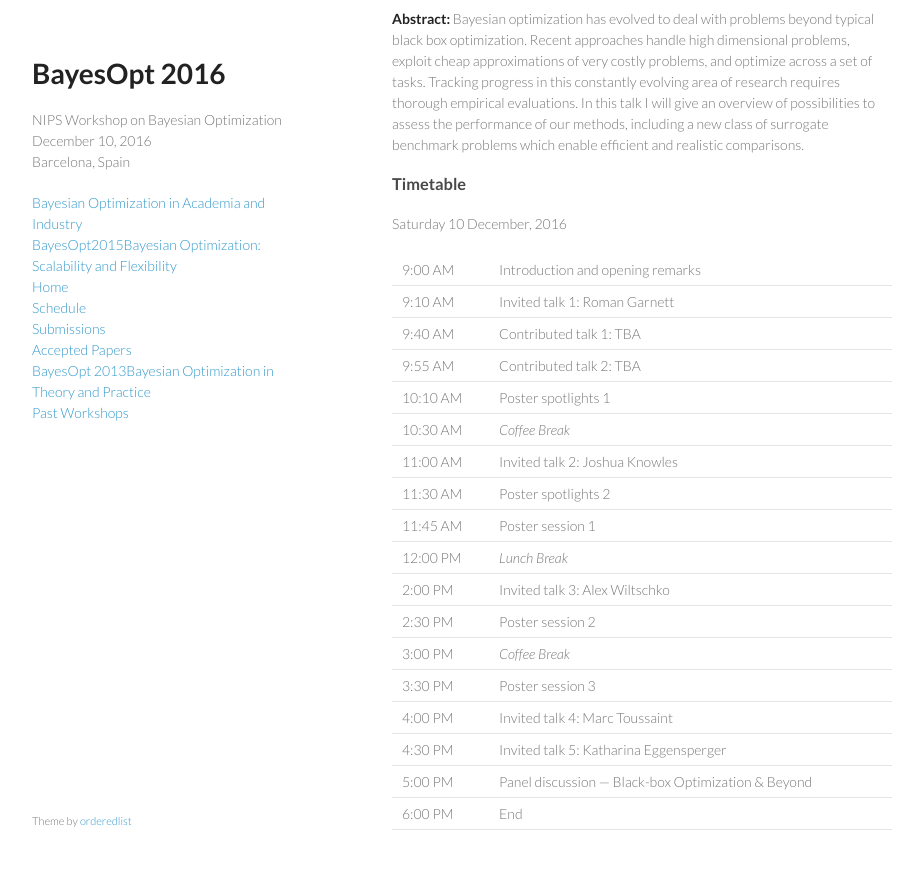
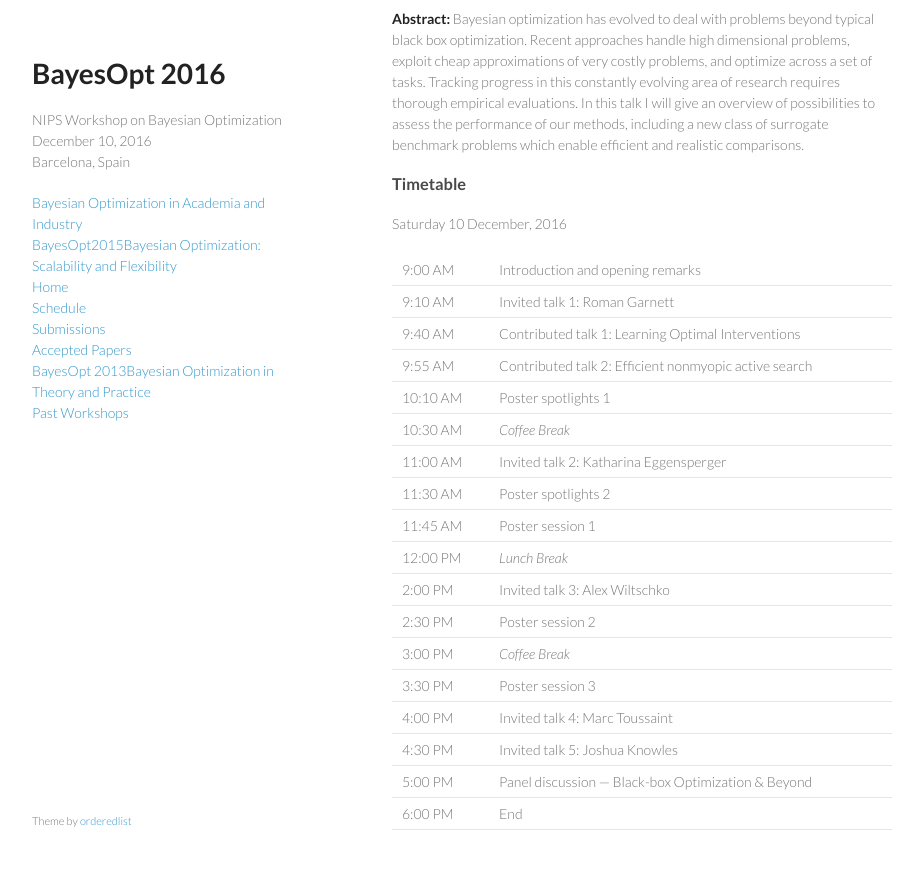
Before and after one commit to bayesopt/bayesopt.github.io, a Jekyll site: the page built from schedule.md, in a window 1280 px wide and 900 px high, scrolled down 1295 px. Shown: the top 869 px of the window, without its empty margins (178-1101 px from the left). Built offline with Jekyll 4.4.1, drawn with Linux system fonts in a browser that asks for light colours.

Commit message:
updated schedule

```diff
--- a/schedule.md
+++ b/schedule.md
@@ -43,6 +43,7 @@ Then I discuss new work that proposes a novel non-homogeneous covariance functio
 **Abstract:** The performance of complicated engineering systems depends critically on careful configuration. However, black-box optimization, much less Bayesian Optimization, has not penetrated large-scale software engineering disciplines. I will give a few successful case studies of the application of BayesOpt to infrastructural problems in the modern data center. Also, I will highlight the organizational and communicational work required to use BayesOpt with teams that have little or no machine learning background.
 
 ---
+
 #### [Katharina Eggensperger](http://aad.informatik.uni-freiburg.de/people/eggensperger/index.html) (University of Freiburg)
 
 **Title:** Benchmarking Beyond Branin
@@ -56,11 +57,11 @@ Saturday 10 December, 2016
 | --------:| ---------------------------------------------------
 |  9:00 AM | Introduction and opening remarks
 |  9:10 AM | Invited talk 1: Roman Garnett
-|  9:40 AM | Contributed talk 1: TBA
-|  9:55 AM | Contributed talk 2: TBA
+|  9:40 AM | Contributed talk 1: Learning Optimal Interventions
+|  9:55 AM | Contributed talk 2: Efficient nonmyopic active search
 | 10:10 AM | Poster spotlights 1
 | 10:30 AM | *Coffee Break*
-| 11:00 AM | Invited talk 2: Joshua Knowles
+| 11:00 AM | Invited talk 2: Katharina Eggensperger
 | 11:30 AM | Poster spotlights 2
 | 11:45 AM | Poster session 1
 | 12:00 PM | *Lunch Break*
```
Also changed, not shown: other parts of schedule.md (+1 -1 lines).
